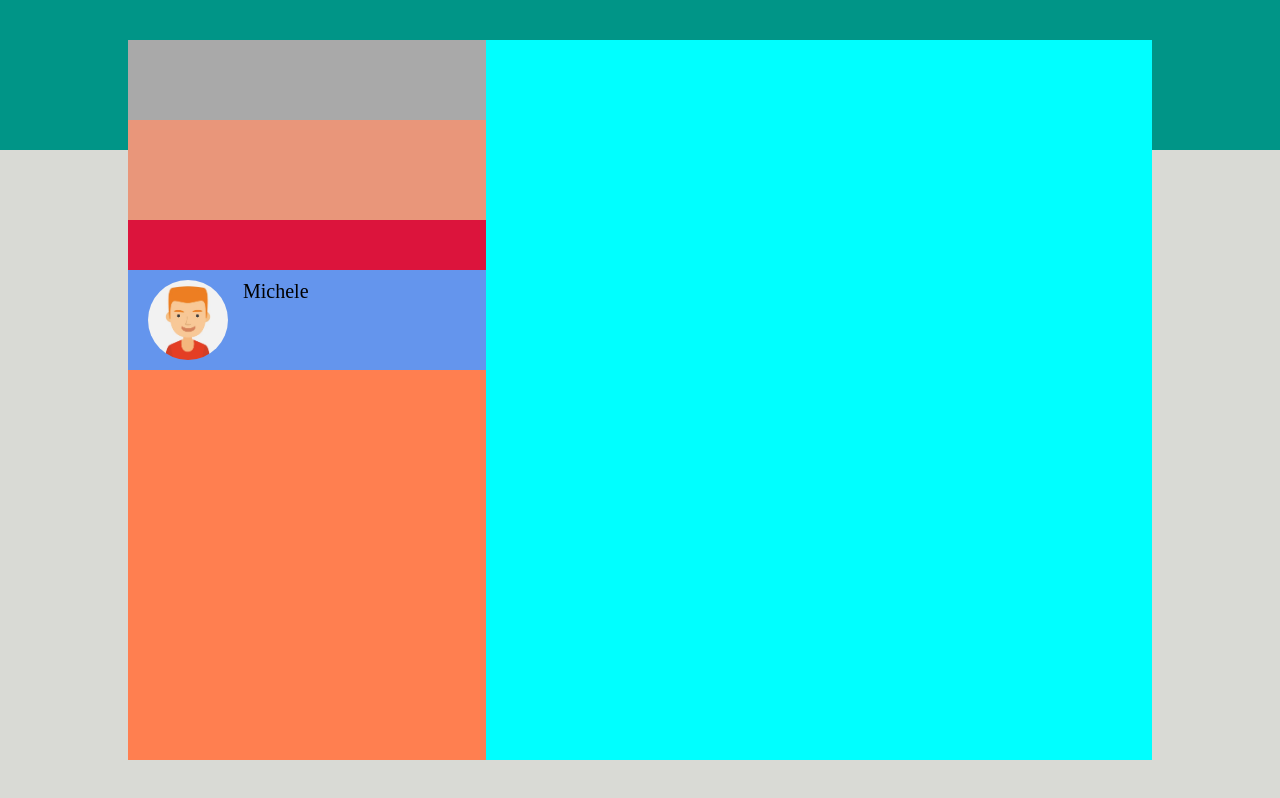
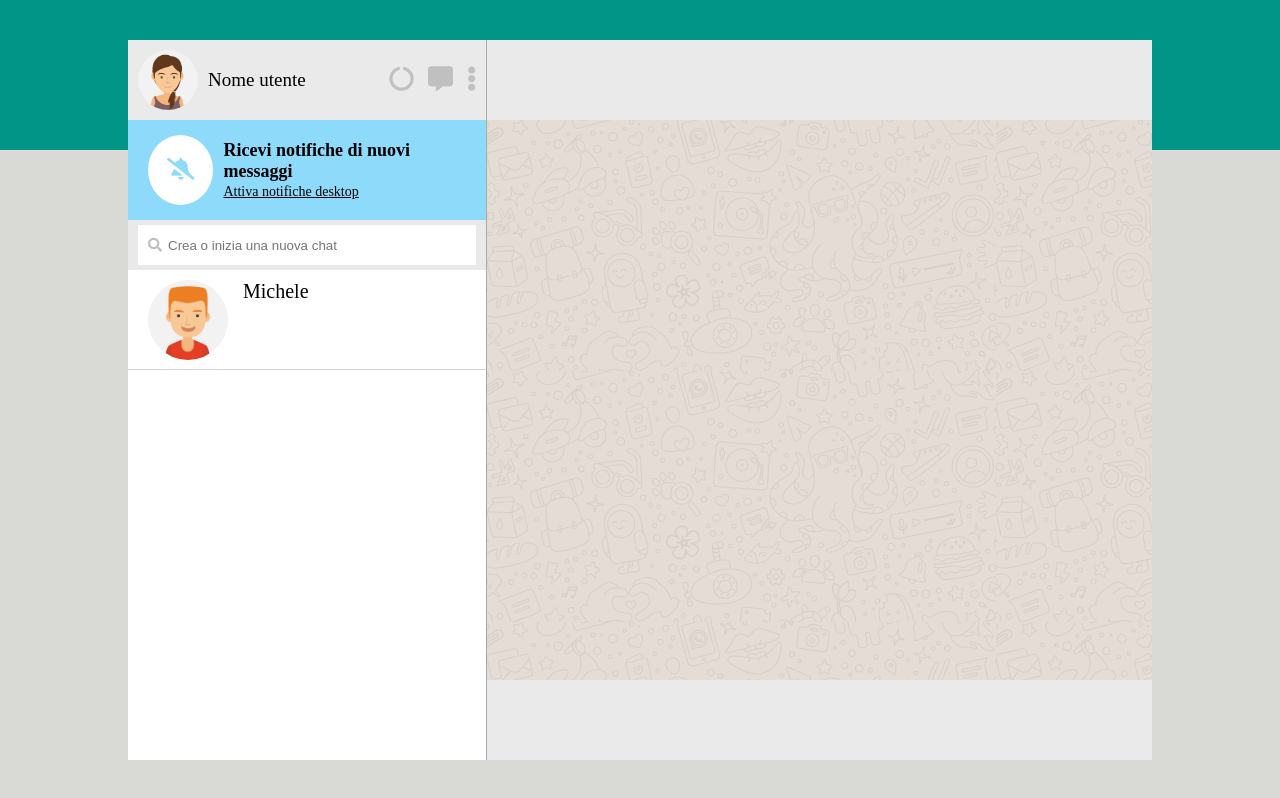
Before and after one commit to AlessioBottin/vue-boolzapp, a plain HTML site: page milestone 1/index.html in a window 1280 px wide. Drawn offline with nearby package versions, Linux system fonts and the light colour scheme.

Commit message:
lef col done

```diff
--- a/milestone 1/css/style.css
+++ b/milestone 1/css/style.css
@@ -16,6 +16,12 @@ ul {
 /* COMMON  */
 .icon {
     color: rgb(192, 192, 192);
+    font-size: 25px;
+    margin-left: 10px;
+}
+
+.grey-background {
+    background-color: #eaeaea;
 }
 
 .app-wrapper {
@@ -51,79 +57,148 @@ ul {
     display: flex;
     flex-direction: row;
     overflow: hidden;
-
-    /* test  */
-    background-color: pink;
 }
 
 /* Left column  */
 .col-l {
     width: 35%;
     height: 100%;
-
-    /* tst  */
-    background-color: purple;
 }
 
 
 /* User bar  */
 .user-bar {
     height: 80px;
+    padding: 10px;
+    display: flex;
+    flex-direction: row;
+    justify-content: space-between;
+    align-items: center;
+}
 
-    /* test  */
-    background-color: darkgray;
+.user-info {
+    font-size: 19px;
+    display: flex;
+    flex-direction: row;
+}
+
+.user-info span {
+    align-self: center;
+}
+
+.user-info img {
+    border-radius: 50%;
+    height: 60px;
+    margin-right: 10px;
 }
 
 /* Notifications bar  */
 .notifications-bar {
     height: 100px;
+    display: flex;
+    flex-direction: row;
+    align-items: center;
+    background-color: #8edafb;
+    padding: 15px 20px;
+}
 
-    /* test  */
-    background-color: darksalmon;
+.notification-txt {
+    margin-left: 10px;
+}
+.notifications-bar span {
+    height: 70px;
+    width: 70px;
+    border-radius: 50%;
+    background-color: white;
+    line-height: 70px;
+    text-align: center;
+    font-size: 22px;
+    color: #8edafb;
+}
+
+.notifications-bar p {
+    font-weight: bold;
+    font-size: 18px;
+}
+
+.notifications-bar a {
+    color: black;
+    font-size: 14px;
 }
 
 /* Search bar  */
 .search-bar {
     height: 50px;
+    background-color: rgb(233, 233, 233);
+    padding: 5px 10px;
+    position: relative;
+}
 
-    /* test  */
-    background-color: crimson;
+.search-bar input {
+    background-color: white;
+    border: none;
+    width: 100%;
+    height: 40px;
+    margin: auto;
+    padding: 0 10px 0 30px;
+    color: rgb(126, 126, 126);
+}
+
+.search-bar input:focus {
+    outline: none;
+}
+
+.search-bar .icon {
+    position: absolute;
+    font-size: 14px;
+    top: 18px;
+    left: 10px;
 }
 
 /* Chats  */
-.chats {
+.chat-list {
     height: calc(100% - 230px);
-
-    /* test  */
-    background-color: coral;
+    background-color: white;
 }
 
-.chats ul {
+.chat-list ul {
     height: 100%;
     overflow-y: auto;
 }
 
-.chats ul li {
+.chat-list ul li {
     height: 100px;
     display: flex;
     flex-direction: row;
     padding: 10px 20px;
     font-size: 20px;
-
-    /* test  */
-    background-color: cornflowerblue;
+    border-bottom: 1px solid lightgray;
 }
 
-.chats ul li img {
+.chat-list ul li img {
     height: 80px;
     border-radius: 50%;
     margin-right: 15px;
 }
+
 /* RIGHT COLUMN  */
 .col-r {
     width: 65%;
     height: 100%;
+    border-left: 1px solid darkgray;
+}
 
-    /* test  */
-    background-color: cyan;
+.contact-bar {
+    height: 80px;
+    padding: 10px;
 }
+
+.chat {
+    height: calc(100% - 160px);
+    background-image: url(../img/mine.jpg);
+    overflow-y: auto;
+}
+
+.input-bar {
+    height: 80px;
+}
--- a/milestone 1/index.html
+++ b/milestone 1/index.html
@@ -30,22 +30,40 @@
                 <div class="col-l">
 
                     <!-- User bar  -->
-                    <div class="user-bar">
+                    <div class="user-bar grey-background">
+
+                        <!-- User info  -->
+                        <div class="user-info">
+                            <img src="img/avatar_io.jpg" alt="io">
+                            <span>Nome utente</span>
+                        </div>
+
+                        <!-- Buttons  -->
+                        <div class="bar-buttons">
+                            <span class="icon"><i class="fas fa-circle-notch"></i></span>
+                            <span class="icon"><i class="fas fa-comment-alt"></i></span>
+                            <span class="icon"><i class="fas fa-ellipsis-v"></i></span>
+                        </div>
 
                     </div>
 
                     <!-- Notifications bar  -->
                     <div class="notifications-bar">
-
+                        <span><i class="fas fa-bell-slash"></i></span>
+                        <div class="notification-txt">
+                            <p>Ricevi notifiche di nuovi messaggi</p>
+                            <a href="#">Attiva notifiche desktop</a>
+                        </div>
                     </div>
 
                     <!-- Search Bar  -->
                     <div class="search-bar">
-
+                        <span class="icon"><i class="fas fa-search"></i></span>
+                        <input type="text" placeholder="Crea o inizia una nuova chat">
                     </div>
 
-                    <!-- Chats  -->
-                    <div class="chats">
+                    <!-- Chat List  -->
+                    <div class="chat-list">
                         <ul>
 
                             <!-- Single chat  -->
@@ -60,7 +78,24 @@
                 </div>
 
                 <!-- Right column  -->
-                <div class="col-r"></div>
+                <div class="col-r">
+
+                    <!-- Contact info  -->
+                    <div class="contact-bar grey-background">
+
+                    </div>
+
+                    <!-- Chat  -->
+                    <div class="chat">
+
+                    </div>
+
+                    <!-- Input bar  -->
+                    <div class="input-bar grey-background">
+
+                    </div>
+
+                </div>
             </div>
 
         </div>
```
